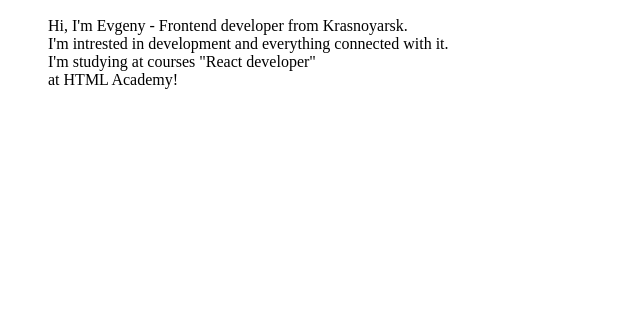
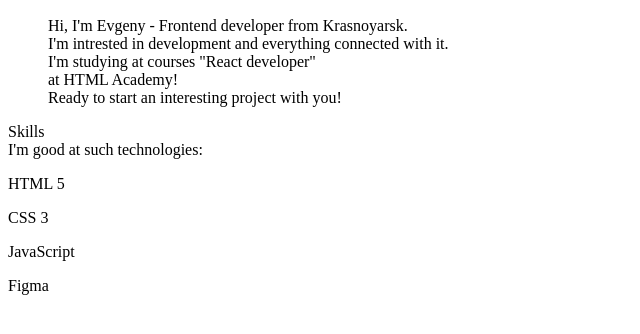
Before and after one commit to darkleon1983/my-page, a plain HTML site: page index.html in a window 1280 px wide. Shown: the part 244-578 px from the top of the page, without its empty margins (0-640 px from the left). Drawn offline with Linux system fonts and the light colour scheme.

Commit message:
Made SKILLS part

```diff
--- a/index.html
+++ b/index.html
@@ -32,9 +32,25 @@
       <ul class="personal-description__list">
         <div class="personal-description__list_item">Hi, I'm Evgeny - Frontend developer from Krasnoyarsk. <br> I'm intrested in development and everything connected with it.</div>
         <div class="personal-description__list_item">I'm studying at courses "React developer" <br> at HTML Academy!</div>
-        <div class="personal-description__list_item"></div>
+        <div class="personal-description__list_item">Ready to start an interesting project with you!</div>
       </ul>
     </div>
   </main>
+  <section class="skills">
+    <div class="skills__item heading">Skills</div>
+    <div class="skills__item">I'm good at such technologies:</div>
+    <div class="skills__item">
+      <p>HTML 5</p>
+    </div>
+    <div class="skills__item">
+       <p>CSS 3</p>
+    </div>
+    <div class="skills__item">
+      <p>JavaScript</p>
+    </div>
+    <div class="skills__item">
+      <p>Figma</p>
+    </div>
+  </section>
 </body>
 </html>
```
